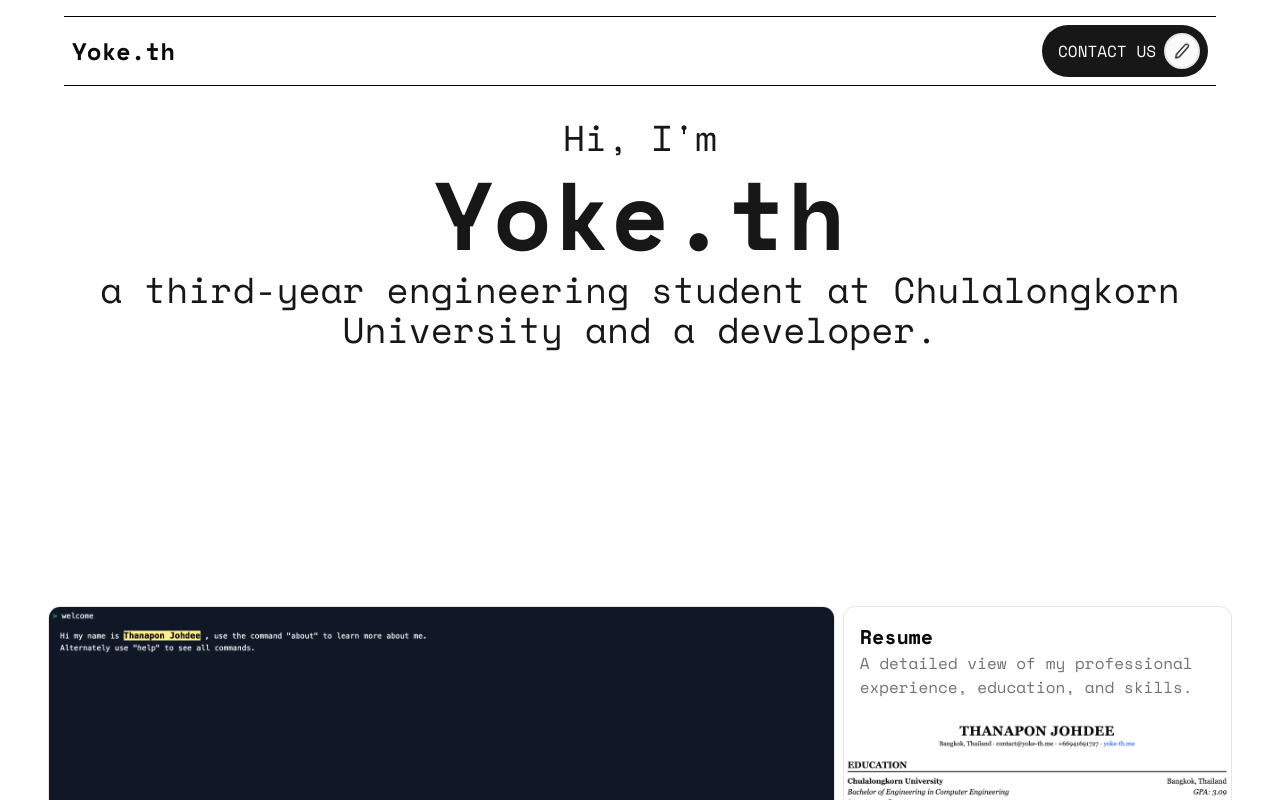
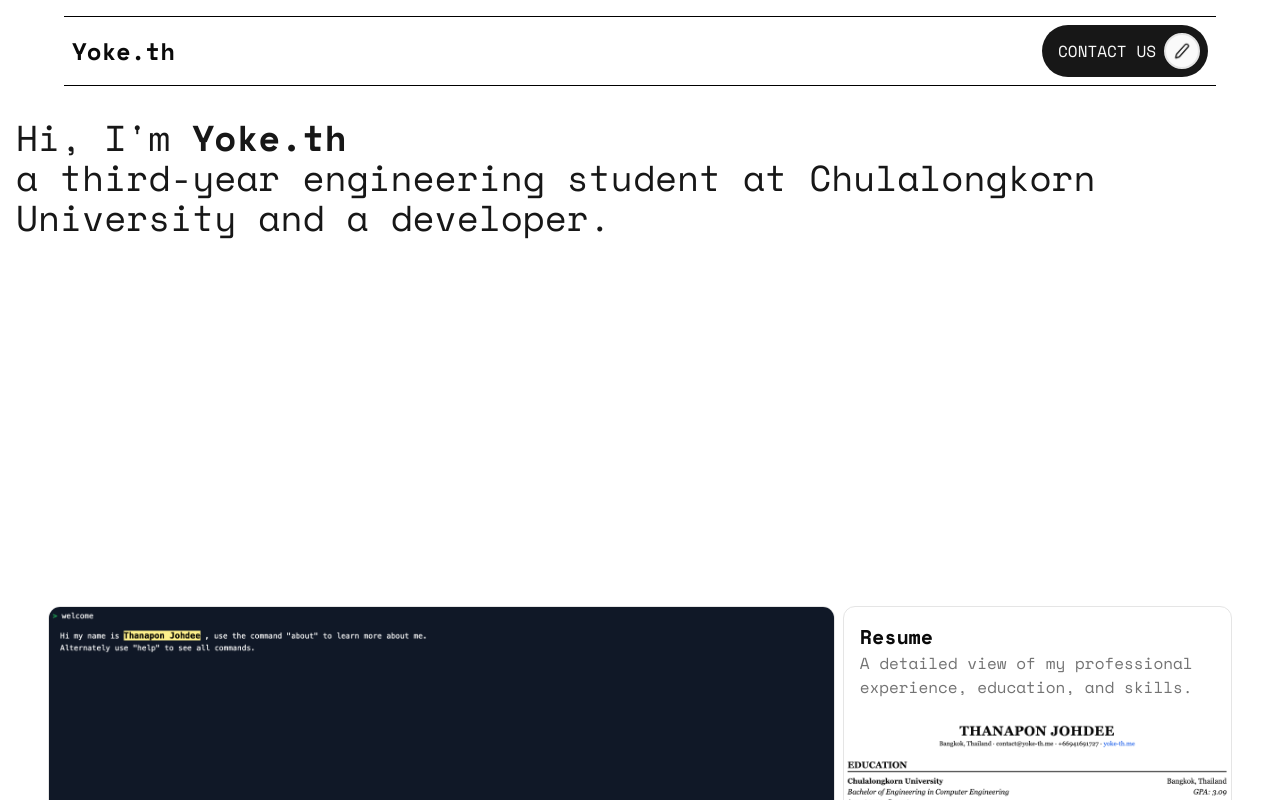
Before and after one commit to yokeTH/yoke-th-me, a Next.js app: page / in a window 1280 px wide. Shown: the top 800 px of the page. Built offline with nearby package versions, Linux system fonts and the light colour scheme.

Commit message:
feat: implement TextLoop component for dynamic text display in HeroSection

```diff
--- a/src/app/(landing)/Hero.tsx
+++ b/src/app/(landing)/Hero.tsx
@@ -1,15 +1,22 @@
 import { CharacterScrambleEffect } from '@/components/CharacterScrambleEffect';
+import { TextLoop } from '@/components/ui/text-loop';
 
 export default function HeroSection() {
   return (
     <section className="container px-4 mx-auto w-full md:min-h-[calc(100dvh-360px)]">
-      <div className="flex flex-col my-4 gap-2 w-full text-center text-primary text-2xl md:text-4xl transition">
-        <span className="block">Hi, I&apos;m</span>
-        <CharacterScrambleEffect
-          className="font-bold block text-4xl md:text-8xl"
-          texts={['Thanapon', 'Yoke.th']}
-        />
-        <span className="block">a third-year engineering student at Chulalongkorn University and a developer.</span>
+      <div className="flex flex-col my-4 gap-2 w-full text-start text-primary text-2xl md:text-4xl transition">
+        <div className="inline">
+          <span className="">Hi, I&apos;m </span>
+          <TextLoop
+            interval={4}
+            className="font-bold"
+          >
+            <span>Thanapon Johdee</span>
+            <span>Yoke.th</span>
+          </TextLoop>
+          <br />
+          <span className=""> a third-year engineering student at Chulalongkorn University and a developer.</span>
+        </div>
       </div>
     </section>
   );
--- /dev/null
+++ b/src/components/ui/text-loop.tsx
@@ -0,0 +1,69 @@
+'use client';
+import { cn } from '@/lib/utils';
+import { motion, AnimatePresence, Transition, Variants, AnimatePresenceProps } from 'motion/react';
+import { useState, useEffect, Children } from 'react';
+
+export type TextLoopProps = {
+  children: React.ReactNode[];
+  className?: string;
+  interval?: number;
+  transition?: Transition;
+  variants?: Variants;
+  onIndexChange?: (index: number) => void;
+  trigger?: boolean;
+  mode?: AnimatePresenceProps['mode'];
+};
+
+export function TextLoop({
+  children,
+  className,
+  interval = 2,
+  transition = { duration: 0.3 },
+  variants,
+  onIndexChange,
+  trigger = true,
+  mode = 'popLayout',
+}: TextLoopProps) {
+  const [currentIndex, setCurrentIndex] = useState(0);
+  const items = Children.toArray(children);
+
+  useEffect(() => {
+    if (!trigger) return;
+
+    const intervalMs = interval * 1000;
+    const timer = setInterval(() => {
+      setCurrentIndex((current) => {
+        const next = (current + 1) % items.length;
+        onIndexChange?.(next);
+        return next;
+      });
+    }, intervalMs);
+    return () => clearInterval(timer);
+  }, [items.length, interval, onIndexChange, trigger]);
+
+  const motionVariants: Variants = {
+    initial: { y: 20, opacity: 0 },
+    animate: { y: 0, opacity: 1 },
+    exit: { y: -20, opacity: 0 },
+  };
+
+  return (
+    <div className={cn('relative inline-block whitespace-nowrap', className)}>
+      <AnimatePresence
+        mode={mode}
+        initial={false}
+      >
+        <motion.div
+          key={currentIndex}
+          initial="initial"
+          animate="animate"
+          exit="exit"
+          transition={transition}
+          variants={variants || motionVariants}
+        >
+          {items[currentIndex]}
+        </motion.div>
+      </AnimatePresence>
+    </div>
+  );
+}
```
